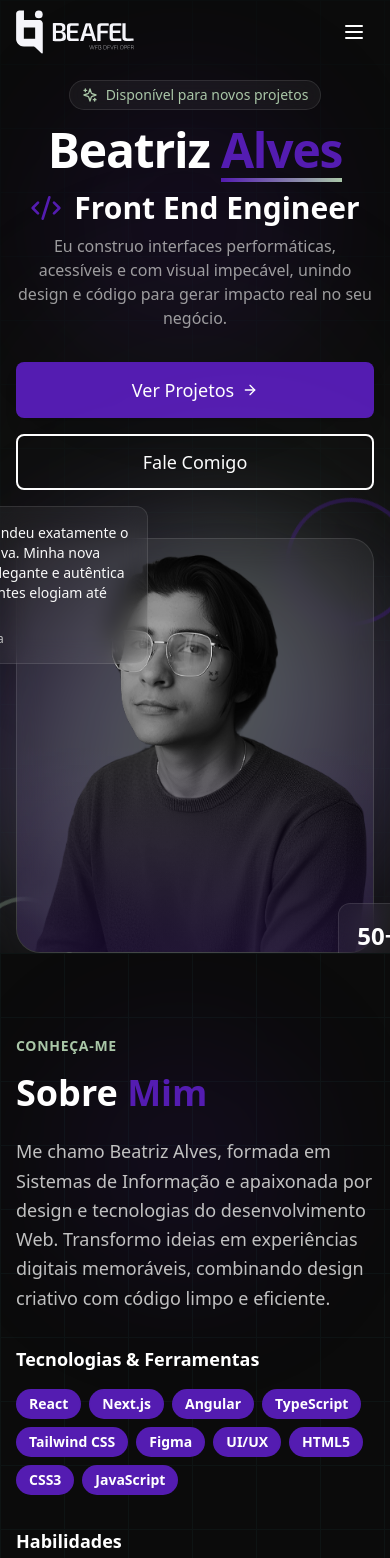
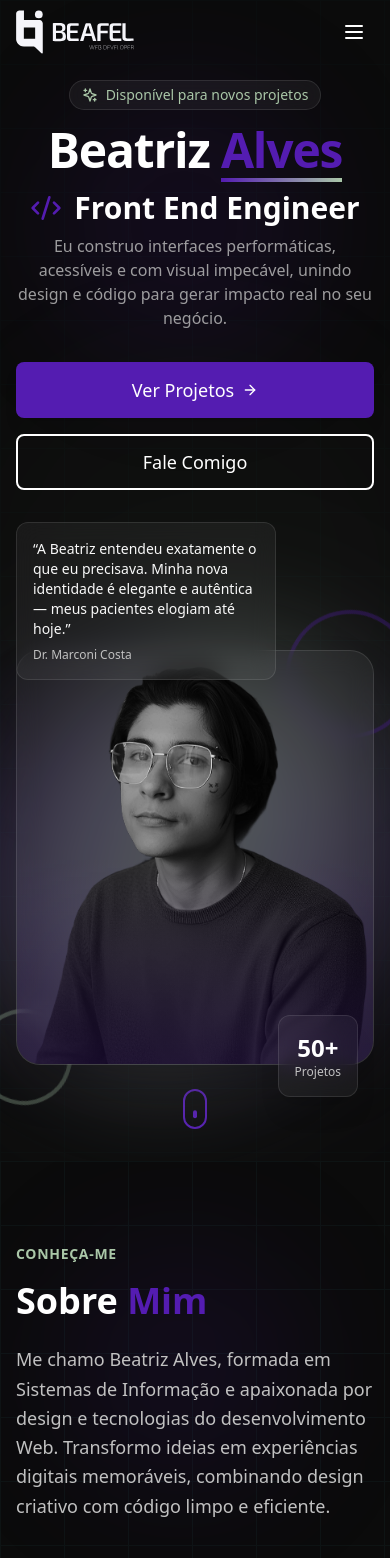
Before and after one commit to beatrizalvesfel/beatrizalvesfel.github.io, a Next.js app: page / in a window 390 px wide. Shown: the top 1558 px of the page. Built offline with nearby package versions, Linux system fonts and the light colour scheme.

Commit message:
fix: mobile

```diff
--- a/src/components/sections/HeroSection.tsx
+++ b/src/components/sections/HeroSection.tsx
@@ -26,7 +26,7 @@ export function HeroSection() {
       </div>
 
       <div className="container mx-auto px-4 sm:px-6 lg:px-8 relative z-10">
-        <div className="grid lg:grid-cols-2 gap-12 items-center">
+        <div className="grid lg:grid-cols-2 gap-16 items-center">
           {/* Text Content */}
           <motion.div
             initial={{ opacity: 0, x: -50 }}
@@ -105,7 +105,7 @@ export function HeroSection() {
             initial={{ opacity: 0, x: 50 }}
             animate={{ opacity: 1, x: 0 }}
             transition={{ duration: 0.8, delay: 0.3 }}
-            className="relative flex justify-center lg:justify-end"
+            className="relative flex justify-center lg:justify-end my-24 lg:my-0"
           >
             <div className="relative w-full max-w-lg">
               {/* Animated Gradient Background */}
@@ -156,7 +156,7 @@ export function HeroSection() {
                 initial={{ opacity: 0, y: 20 }}
                 animate={{ opacity: 1, y: 0 }}
                 transition={{ delay: 0.8 }}
-                className="absolute -bottom-8 -right-11 glass-effect rounded-xl p-4 shadow-xl backdrop-blur-lg"
+                className="absolute -bottom-8 right-4 lg:-right-11 glass-effect rounded-xl p-4 shadow-xl backdrop-blur-lg"
               >
                 <div className="grid grid-cols-1 gap-4 text-center">
                   <div>
@@ -171,7 +171,7 @@ export function HeroSection() {
                 initial={{ opacity: 0, x: -20 }}
                 animate={{ opacity: 1, x: 0 }}
                 transition={{ delay: 1 }}
-                className="absolute -top-8 -left-32 glass-effect rounded-xl p-4 max-w-[260px]"
+                className="absolute -top-32 left-0 lg:-left-32 glass-effect rounded-xl p-4 max-w-[260px]"
               >
                 <p className="text-sm text-brand-almost-white">
                   “A Beatriz entendeu exatamente o que eu precisava. Minha nova identidade é elegante e autêntica — meus pacientes elogiam até hoje.”
```
